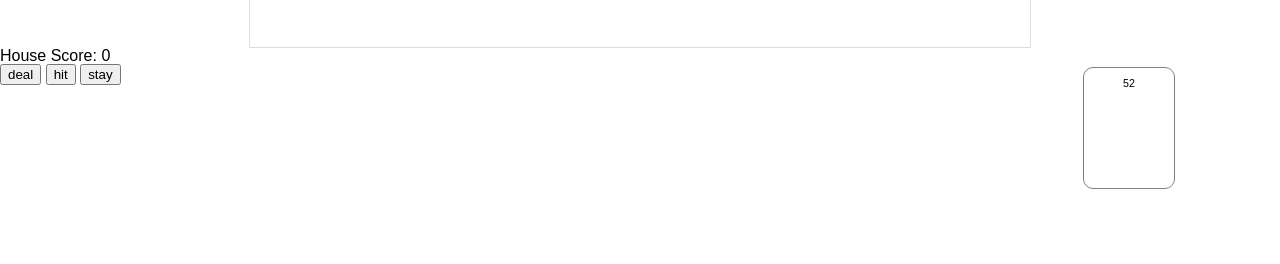
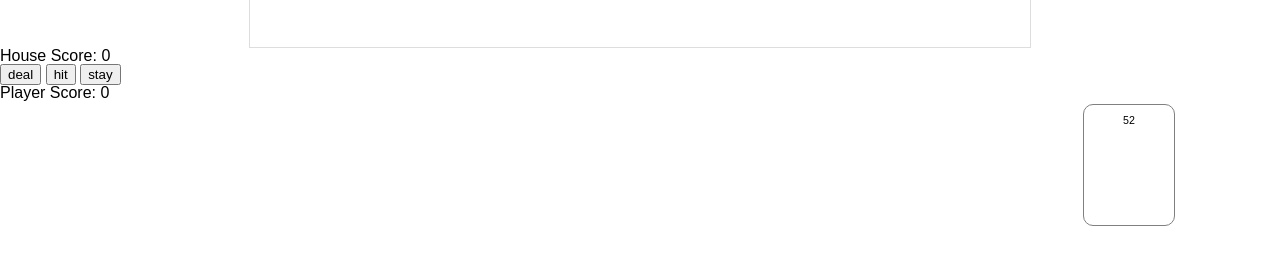
Before and after one commit to tirzahmorrison/blackjack, a website: page public/index.html in a window 1280 px wide. Shown: the part 78-342 px from the top of the page. Drawn offline with Linux system fonts and the light colour scheme.

Commit message:
html fix

```diff
--- a/public/index.html
+++ b/public/index.html
@@ -33,6 +33,9 @@
 
     <section id="players" class="players">
     </section>
+    <section id="player-score" class="p-score">Player Score:
+        <span>0</span>
+      </section>
 
     <section id="deck" class="deck">
       <section class="card" id="deck-count">52</section>
```
